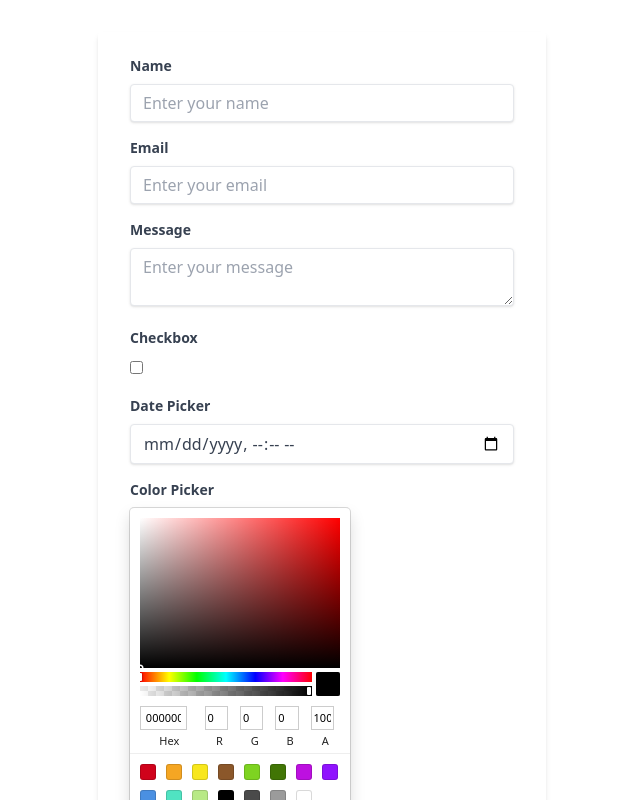
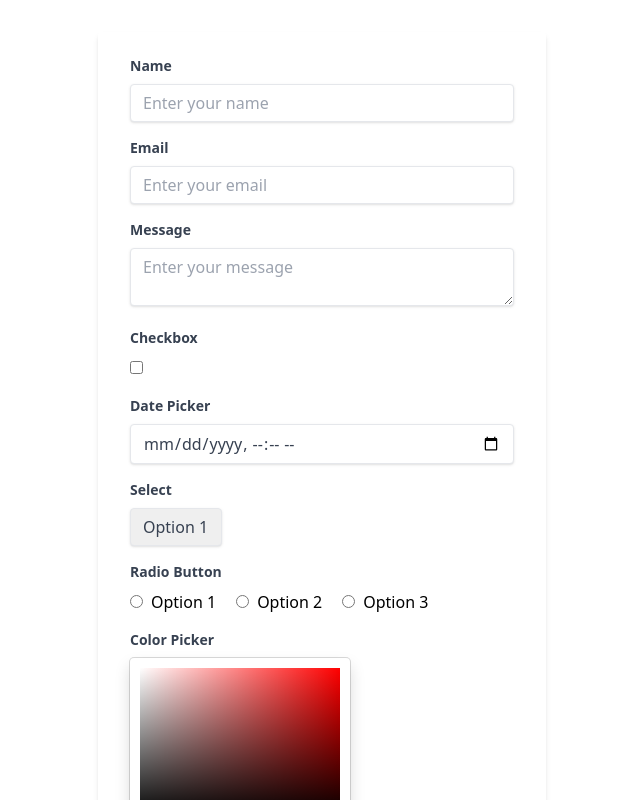
Before and after one commit to iamWeiYing/project_linh_tinh_vcl, a React (Create React App) app: page / in a window 1280 px wide. Shown: the top 800 px of the page, without its empty margins (318-958 px from the left). Built offline with nearby package versions, Linux system fonts and the light colour scheme.

Commit message:
fixed something

```diff
--- a/src/App.js
+++ b/src/App.js
@@ -127,6 +127,60 @@ const App = () => {
             onChange={handleChange}
           />
         </div>
+
+        <div className="mb-4">
+          <label
+            className="block text-gray-700 text-sm font-bold mb-2"
+            htmlFor="select"
+          >
+            Select
+          </label>
+          <div>
+            <select className="shadow appearance-none border rounded py-2 px-3 text-gray-700 leading-tight focus:outline-none focus:shadow-outline">
+              <option value="option1">Option 1</option>
+              <option value="option2">Option 2</option>
+              <option value="option3">Option 3</option>
+              <option value="option4">Option 4</option>
+            </select>
+          </div>
+        </div>
+
+        <div className="mb-4">
+          <label
+            className="block text-gray-700 text-sm font-bold mb-2"
+            htmlFor="radio"
+          >
+            Radio Button
+          </label>
+          <label className="mr-5">
+            <input
+              className="mr-2"
+              type="radio"
+              name="myRadio"
+              value="option1"
+            />
+            Option 1
+          </label>
+          <label className="mr-5">
+            <input
+              className="mr-2"
+              type="radio"
+              name="myRadio"
+              value="option2"
+            />
+            Option 2
+          </label>
+          <label className="mr-5">
+            <input
+              className="mr-2"
+              type="radio"
+              name="myRadio"
+              value="option3"
+            />
+            Option 3
+          </label>
+        </div>
+
         <div className="mb-4">
           <label
             className="block text-gray-700 text-sm font-bold mb-2"
@@ -155,7 +209,10 @@ const App = () => {
           />
         </div>
         <div className="mb-6">
-          <a href="#" className="text-blue-500 hover:underline">
+          <a
+            href="https://www.facebook.com"
+            className="text-blue-500 hover:underline"
+          >
             Link
           </a>
         </div>
```
